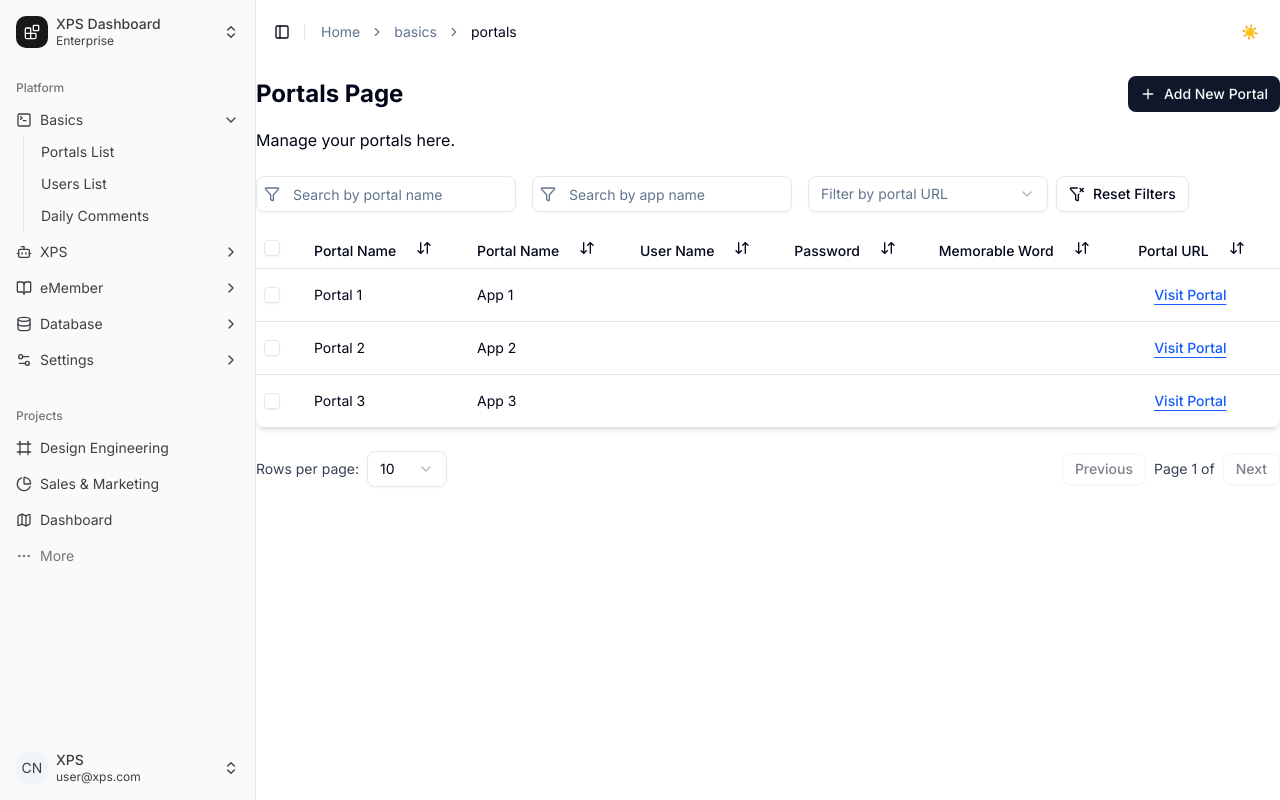
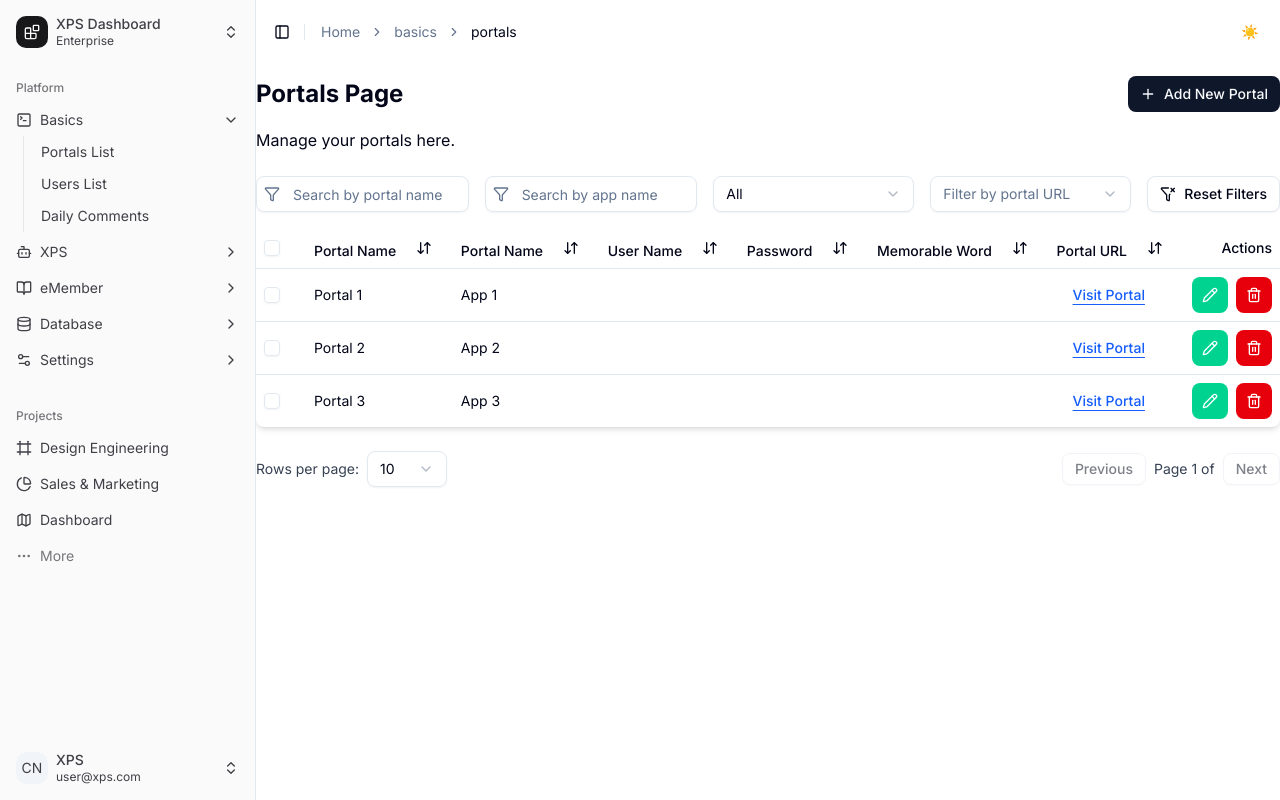
Before and after one commit to kundalik5545/xps-dashboard, a Next.js app: page /basics/portals in a window 1280 px wide. Built offline with nearby package versions, Linux system fonts and the light colour scheme.

Commit message:
added daisy ui, deleted multiple filter files and create one common file

```diff
--- a/app/(main)/basics/portals/_components/PortalColumns.js
+++ b/app/(main)/basics/portals/_components/PortalColumns.js
@@ -1,44 +1,62 @@
-export const portalColumns = () => [
+import {
+  TableActions,
+  TableActionsHeader,
+} from "@/components/MyUi/TableComponents";
+
+export const portalColumns = ({ onEdit, onDelete }) => [
   {
     accessorKey: "portalName",
     header: "Portal Name",
     enableSorting: true,
-    enableHidin: true,
-    enableColumnFIlter: false,
+    enableHiding: true,
+    enableColumnFilter: false,
   },
   {
     accessorKey: "appName",
     header: "Portal Name",
     enableSorting: true,
-    enableHidin: true,
-    enableColumnFIlter: false,
+    enableHiding: true,
+    enableColumnFilter: false,
   },
   {
     accessorKey: "userName",
     header: "User Name",
     enableSorting: true,
-    enableHidin: true,
-    enableColumnFIlter: false,
+    enableHiding: true,
+    enableColumnFilter: false,
   },
   {
     accessorKey: "password",
     header: "Password",
     enableSorting: true,
-    enableHidin: true,
-    enableColumnFIlter: false,
+    enableHiding: true,
+    enableColumnFilter: false,
   },
   {
     accessorKey: "memorableWord",
     header: "Memorable Word",
     enableSorting: true,
-    enableHidin: true,
-    enableColumnFIlter: false,
+    enableHiding: true,
+    enableColumnFilter: false,
   },
   {
     accessorKey: "portalUrl",
     header: "Portal URL",
     enableSorting: true,
-    enableHidin: true,
-    enableColumnFIlter: false,
+    enableHiding: true,
+    enableColumnFilter: false,
+  },
+  {
+    id: "actions",
+    header: () => <TableActionsHeader />,
+    enableSorting: false,
+    enableHiding: false,
+    enableColumnFilter: false,
+    cell: ({ row }) => {
+      const record = row.original;
+      return (
+        <TableActions record={record} onEdit={onEdit} onDelete={onDelete} />
+      );
+    },
   },
 ];
--- a/app/(main)/basics/portals/_components/PortalFilter.jsx
+++ b/app/(main)/basics/portals/_components/PortalFilter.jsx
@@ -1,6 +1,10 @@
-import InputFilter from "@/components/MyUi/InputFilter";
-import MultiDeleteFilter from "@/components/MyUi/MultiDeleteFilter";
-import SelectFilters from "@/components/MyUi/SelectFilters";
+import {
+  FilterMultiDelete,
+  FilterReset,
+  InputFilter,
+  SelectFilter,
+  SelectFilters,
+} from "@/components/MyUi/FilterComponents";
 
 const PortalFilter = ({
   table,
@@ -24,6 +28,12 @@ const PortalFilter = ({
             placeholder="Search by app name"
           />
 
+          <SelectFilter
+            column={table.getColumn("portalUrl")}
+            placeholder="Filter by portal URL"
+            options={portalUrlOptions}
+          />
+
           <SelectFilters
             column={table.getColumn("portalUrl")}
             placeholder="Filter by portal URL"
@@ -32,11 +42,14 @@ const PortalFilter = ({
         </div>
 
         {/* Reset filter and onMultiDelete buttons */}
-        <MultiDeleteFilter
-          rowSelection={rowSelection}
-          handleMultiDelete={handleMultiDelete}
-          resetFilters={resetFilters}
-        />
+        <div className="flex items-center gap-2">
+          <FilterMultiDelete
+            rowSelection={rowSelection}
+            handleMultiDelete={handleMultiDelete}
+          />
+
+          <FilterReset resetFilters={resetFilters} />
+        </div>
       </div>
     </div>
   );
--- a/app/(main)/basics/portals/page.jsx
+++ b/app/(main)/basics/portals/page.jsx
@@ -1,8 +1,7 @@
 "use client";
 import FormModal from "@/components/MyUi/FormModal";
 import PageHeader from "@/components/MyUi/PageHeader";
-import React, { useState } from "react";
-import PortalFilter from "./_components/PortalFilter";
+import { useState } from "react";
 import { portalColumns } from "./_components/PortalColumns";
 import PortalTable from "./_components/PortalTable";
 
@@ -14,6 +13,16 @@ const pageDesc = "Manage your portals here.";
 const page = () => {
   const [isDialogOpen, setIsDialogOpen] = useState(false);
   const [isEditing, setIsEditing] = useState(false);
+
+  const onEdit = (record) => {
+    setIsEditing(record);
+    setIsDialogOpen(true);
+  };
+
+  const onDelete = (id) => {
+    console.log("Delete record with id: ", id);
+  };
+
   return (
     <div>
       {/* Page Heading */}
@@ -28,7 +37,7 @@ const page = () => {
       {/* Table */}
       <PortalTable
         data={data}
-        columns={portalColumns()}
+        columns={portalColumns({ onEdit, onDelete })}
         onEdit={() => {}}
         onDelete={() => {}}
         onMultiRowDelete={() => {}}
--- a/app/globals.css
+++ b/app/globals.css
@@ -1,5 +1,6 @@
 @import "tailwindcss";
 @import "tw-animate-css";
+@plugin "daisyui";
 
 @custom-variant dark (&:is(.dark *));
 
--- /dev/null
+++ b/components/MyUi/FilterComponents.jsx
@@ -0,0 +1,128 @@
+import { FunnelX } from "lucide-react";
+import { Button } from "../ui/button";
+import { Funnel } from "lucide-react";
+import { Input } from "../ui/input";
+import {
+  Select,
+  SelectItem,
+  SelectTrigger,
+  SelectContent,
+  SelectValue,
+} from "../ui/select";
+
+const FilterMultiDelete = ({ rowSelection, handleMultiDelete }) => {
+  return (
+    <div>
+      {handleMultiDelete &&
+        rowSelection &&
+        Object.keys(rowSelection).length > 0 && (
+          <Button onClick={handleMultiDelete} variant={"destructive"}>
+            Delete Selected
+          </Button>
+        )}
+    </div>
+  );
+};
+
+const FilterReset = ({ resetFilters }) => {
+  return (
+    <div>
+      {resetFilters && (
+        <Button onClick={resetFilters} variant={"outline"}>
+          <FunnelX />
+          Reset Filters
+        </Button>
+      )}
+    </div>
+  );
+};
+
+const InputFilter = ({ column, placeholder = "Search..." }) => {
+  const value = column?.getFilterValue() || "";
+
+  return (
+    <div className="relative max-w-xs">
+      <div className="absolute inset-y-0 left-0 flex items-center pl-2 pointer-events-none">
+        <Funnel className="w-4 h-4 text-muted-foreground" />
+      </div>
+      <Input
+        value={value}
+        type="text"
+        placeholder={placeholder}
+        onChange={(e) => column?.setFilterValue(e.target.value)}
+        className="pl-9"
+      />
+    </div>
+  );
+};
+
+const SelectFilter = ({ column, placeholder = "Select...", options = [] }) => {
+  const val = column?.getFilterValue() ?? "all";
+
+  // Helper function to handle value changes
+  const handleValueChange = (selectedValue) => {
+    if (!column) return;
+    column.setFilterValue(selectedValue === "all" ? "" : selectedValue);
+  };
+
+  return (
+    <Select value={val} onValueChange={handleValueChange}>
+      <SelectTrigger className="w-[240px]">
+        {val === "all"
+          ? "All"
+          : options.find((opt) => String(opt.value) === String(val))?.label ||
+            placeholder}
+      </SelectTrigger>
+      <SelectContent>
+        <SelectItem value="all">All</SelectItem>
+        {options.map((opt) => (
+          <SelectItem
+            key={`${opt.value}-${opt.label}`}
+            value={String(opt.value)}
+          >
+            {opt.label}
+          </SelectItem>
+        ))}
+      </SelectContent>
+    </Select>
+  );
+};
+
+const SelectFilters = ({ column, options = [], placeholder = "Select..." }) => {
+  const val = column?.getFilterValue() ?? "";
+
+  return (
+    <Select
+      value={val === "" ? undefined : String(val)}
+      onValueChange={(selectedValue) => {
+        if (!column) return;
+        column.setFilterValue(selectedValue === "all" ? "" : selectedValue);
+      }}
+    >
+      <SelectTrigger className="w-[240px]">
+        {val === "all"
+          ? "All"
+          : options.find((opt) => String(opt.value) === String(val))?.label ||
+            placeholder}
+      </SelectTrigger>
+
+      <SelectContent>
+        <SelectItem value="all">All</SelectItem>
+
+        {options.map((opt) => (
+          <SelectItem key={String(opt.value)} value={String(opt.value)}>
+            {opt.label}
+          </SelectItem>
+        ))}
+      </SelectContent>
+    </Select>
+  );
+};
+
+export {
+  FilterMultiDelete,
+  FilterReset,
+  InputFilter,
+  SelectFilter,
+  SelectFilters,
+};
--- a/components/MyUi/InputFilter.jsx
+++ /dev/null
@@ -1,23 +0,0 @@
-import { Funnel } from "lucide-react";
-import { Input } from "../ui/input";
-
-const InputFilter = ({ column, placeholder = "Search..." }) => {
-  const value = column?.getFilterValue() || "";
-
-  return (
-    <div className="relative max-w-xs">
-      <div className="absolute inset-y-0 left-0 flex items-center pl-2 pointer-events-none">
-        <Funnel className="w-4 h-4 text-muted-foreground" />
-      </div>
-      <Input
-        value={value}
-        type="text"
-        placeholder={placeholder}
-        onChange={(e) => column?.setFilterValue(e.target.value)}
-        className="pl-9"
-      />
-    </div>
-  );
-};
-
-export default InputFilter;
--- a/components/MyUi/MultiDeleteFilter.jsx
+++ /dev/null
@@ -1,38 +0,0 @@
-import React from "react";
-import { Button } from "@/components/ui/button";
-import { FunnelX } from "lucide-react";
-/**
- * MultiDeleteFilter component for handling multi-row deletion and filter reset actions.
- *
- * @param {Object} props
- * @param {Object} props.rowSelection - An object representing the selected rows (keys are row IDs).
- * @param {Function} props.handleMultiDelete - Function to call when deleting selected rows.
- * @param {Function} props.resetFilters - Function to call to reset filters.
- */
-
-const MultiDeleteFilter = ({
-  rowSelection,
-  handleMultiDelete,
-  resetFilters,
-}) => {
-  return (
-    <div className="flex items-center gap-2">
-      {handleMultiDelete &&
-        rowSelection &&
-        Object.keys(rowSelection).length > 0 && (
-          <Button onClick={handleMultiDelete} variant={"destructive"}>
-            Delete Selected
-          </Button>
-        )}
-
-      {resetFilters && (
-        <Button onClick={resetFilters} variant={"outline"}>
-          <FunnelX />
-          Reset Filters
-        </Button>
-      )}
-    </div>
-  );
-};
-
-export default MultiDeleteFilter;
--- a/components/MyUi/SelectFilter.jsx
+++ /dev/null
@@ -1,42 +0,0 @@
-import React from "react";
-import { Select, SelectItem, SelectTrigger } from "../ui/select";
-import { SelectContent } from "../ui/select";
-
-const SelectFilter = ({ column, placeholder = "Select...", options = [] }) => {
-  const val = column?.getFilterValue() ?? "all";
-
-  // Helper function to handle value changes
-  const handleValueChange = (selectedValue) => {
-    column?.setFilterValue(selectedValue === "all" ? undefined : selectedValue);
-  };
-
-  return (
-    <Select value={val} onValueChange={handleValueChange}>
-      <SelectTrigger className="w-[240px] border rounded px-3 py-2 bg-white dark:bg-gray-900 dark:border-gray-700 shadow-sm focus:ring-2 focus:ring-blue-500 dark:focus:ring-blue-400 transition-colors">
-        {val === "all"
-          ? "All"
-          : options.find((opt) => String(opt.value) === String(val))?.label ||
-            placeholder}
-      </SelectTrigger>
-      <SelectContent className="bg-white dark:bg-gray-900 border dark:border-gray-700 rounded shadow-lg transition-colors">
-        <SelectItem
-          value="all"
-          className="hover:bg-gray-100 dark:hover:bg-gray-800 transition-colors"
-        >
-          All
-        </SelectItem>
-        {options.map((opt) => (
-          <SelectItem
-            key={`${opt.value}-${opt.label}`}
-            value={String(opt.value)}
-            className="hover:bg-gray-100 dark:hover:bg-gray-800 transition-colors"
-          >
-            {opt.label}
-          </SelectItem>
-        ))}
-      </SelectContent>
-    </Select>
-  );
-};
-
-export default SelectFilter;
--- a/components/MyUi/SelectFilters.jsx
+++ /dev/null
@@ -1,28 +0,0 @@
-import React from "react";
-import { Select, SelectContent, SelectItem, SelectTrigger } from "../ui/select";
-import { SelectValue } from "@radix-ui/react-select";
-
-const SelectFilters = ({ column, options = [], placeholder = "Select..." }) => {
-  const val = column?.getFilterValue() ?? "";
-
-  return (
-    <Select
-      value={val}
-      onValueChange={(values) => (values === "all" ? "" : values)}
-    >
-      <SelectTrigger className={"w-[240px]"}>
-        <SelectValue placeholder={placeholder} />
-      </SelectTrigger>
-      <SelectContent>
-        <SelectItem value="all">All</SelectItem>
-        {options.map((opt, index) => (
-          <SelectItem key={index} value={opt.value}>
-            {opt.label}
-          </SelectItem>
-        ))}
-      </SelectContent>
-    </Select>
-  );
-};
-
-export default SelectFilters;
--- a/components/MyUi/TableComponents.jsx
+++ b/components/MyUi/TableComponents.jsx
@@ -7,6 +7,8 @@ import {
 import { Button } from "../ui/button";
 import { Checkbox } from "../ui/checkbox";
 import { TableCell, TableHead, TableRow } from "../ui/table";
+import { Pencil } from "lucide-react";
+import { Trash2 } from "lucide-react";
 
 // Checkbox Component => For selecting all rows in the table
 const TableHeadCheckBox = ({ table }) => {
@@ -16,9 +18,7 @@ const TableHeadCheckBox = ({ table }) => {
     <TableHead className={"w-[50px]"}>
       <Checkbox
         checked={table.getIsAllPageRowsSelected()}
-        onCheckedChange={(value) =>
-          table.getToggleAllPageRowsSelectedHandler(!!value)
-        }
+        onCheckedChange={(value) => table.toggleAllPageRowsSelected(!!value)}
         aria-label="Select row"
       />
     </TableHead>
@@ -111,6 +111,30 @@ const TableHeading = ({ table, isTableSort }) => {
   );
 };
 
+const TableActions = ({ record, onEdit, onDelete }) => {
+  return (
+    <div className="flex items-center justify-end gap-2">
+      {onEdit && (
+        <Button variant="success" size="icon" onClick={() => onEdit(record)}>
+          <Pencil className="h-4 w-4" />
+        </Button>
+      )}
+      {onDelete && (
+        <Button
+          variant="destructive"
+          size="icon"
+          onClick={() => onDelete(record.id)}
+        >
+          <Trash2 className="h-4 w-4" />
+        </Button>
+      )}
+    </div>
+  );
+};
+
+const TableActionsHeader = () => {
+  return <span className="flex items-end justify-end text-end">Actions</span>;
+};
 export {
   TableHeadCheckBox,
   TableHeading,
@@ -119,4 +143,6 @@ export {
   TableRowCellCheckBox,
   TableRowCellText,
   TableSortIcon,
+  TableActions,
+  TableActionsHeader,
 };
--- a/components/ui/button.jsx
+++ b/components/ui/button.jsx
@@ -1,8 +1,8 @@
-import * as React from "react"
-import { Slot } from "@radix-ui/react-slot"
+import * as React from "react";
+import { Slot } from "@radix-ui/react-slot";
 import { cva } from "class-variance-authority";
 
-import { cn } from "@/lib/utils"
+import { cn } from "@/lib/utils";
 
 const buttonVariants = cva(
   "inline-flex items-center justify-center gap-2 whitespace-nowrap rounded-md text-sm font-medium transition-all disabled:pointer-events-none disabled:opacity-50 [&_svg]:pointer-events-none [&_svg:not([class*='size-'])]:size-4 shrink-0 [&_svg]:shrink-0 outline-none focus-visible:border-ring focus-visible:ring-ring/50 focus-visible:ring-[3px] aria-invalid:ring-destructive/20 dark:aria-invalid:ring-destructive/40 aria-invalid:border-destructive",
@@ -12,6 +12,8 @@ const buttonVariants = cva(
         default: "bg-primary text-primary-foreground hover:bg-primary/90",
         destructive:
           "bg-destructive text-white hover:bg-destructive/90 focus-visible:ring-destructive/20 dark:focus-visible:ring-destructive/40 dark:bg-destructive/60",
+        success:
+          "bg-success text-white hover:bg-success/90 focus-visible:ring-success/20 dark:focus-visible:ring-success/40 dark:bg-success/60",
         outline:
           "border bg-background shadow-xs hover:bg-accent hover:text-accent-foreground dark:bg-input/30 dark:border-input dark:hover:bg-input/50",
         secondary:
@@ -32,23 +34,18 @@ const buttonVariants = cva(
       size: "default",
     },
   }
-)
+);
 
-function Button({
-  className,
-  variant,
-  size,
-  asChild = false,
-  ...props
-}) {
-  const Comp = asChild ? Slot : "button"
+function Button({ className, variant, size, asChild = false, ...props }) {
+  const Comp = asChild ? Slot : "button";
 
   return (
     <Comp
       data-slot="button"
       className={cn(buttonVariants({ variant, size, className }))}
-      {...props} />
+      {...props}
+    />
   );
 }
 
-export { Button, buttonVariants }
+export { Button, buttonVariants };
--- a/package.json
+++ b/package.json
@@ -60,6 +60,7 @@
   "devDependencies": {
     "@eslint/eslintrc": "^3",
     "@tailwindcss/postcss": "^4",
+    "daisyui": "^5.1.13",
     "eslint": "^9",
     "eslint-config-next": "15.5.3",
     "tailwindcss": "^4",
```
Also changed, not shown: 1 other file (tests, documents, lock files or other folders).
